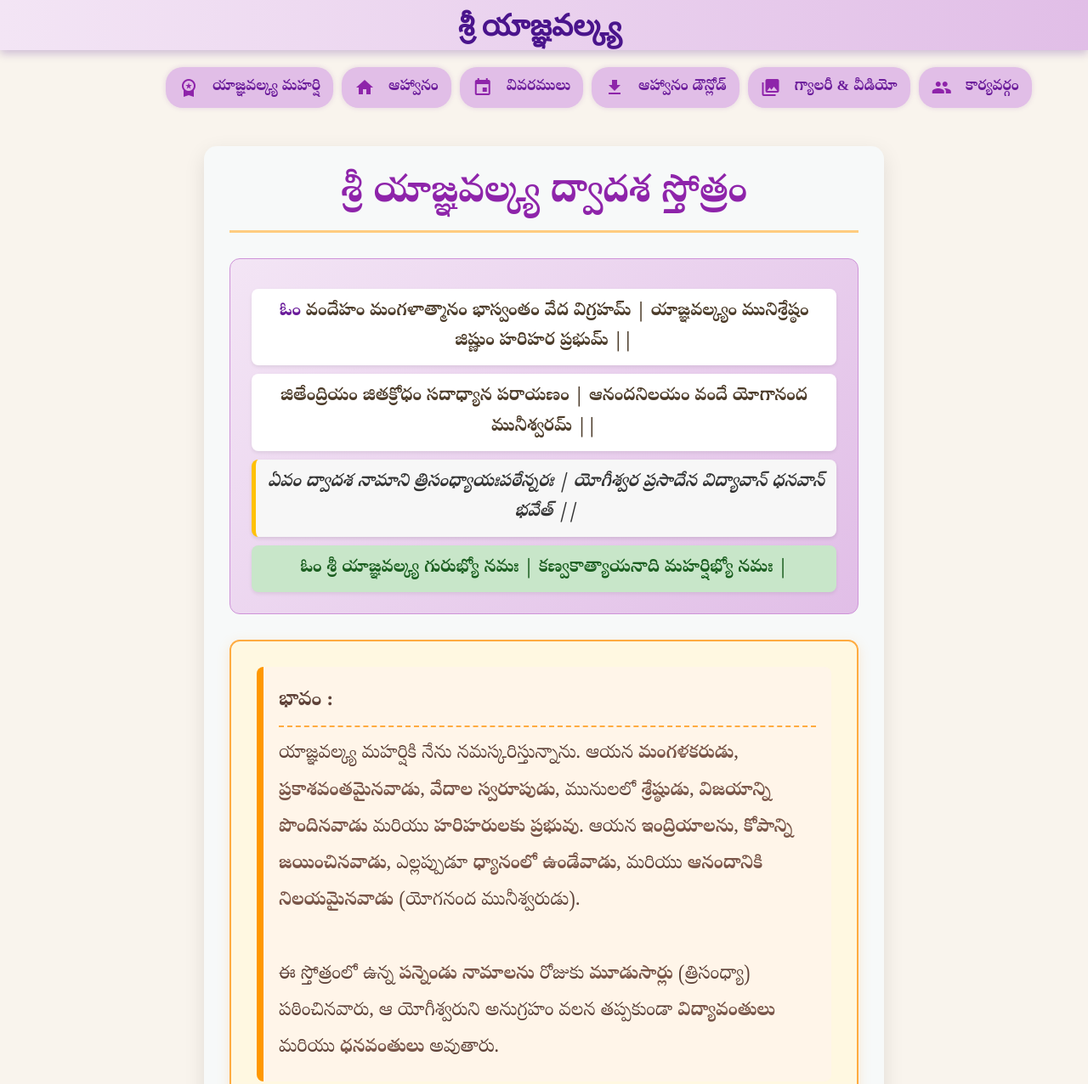
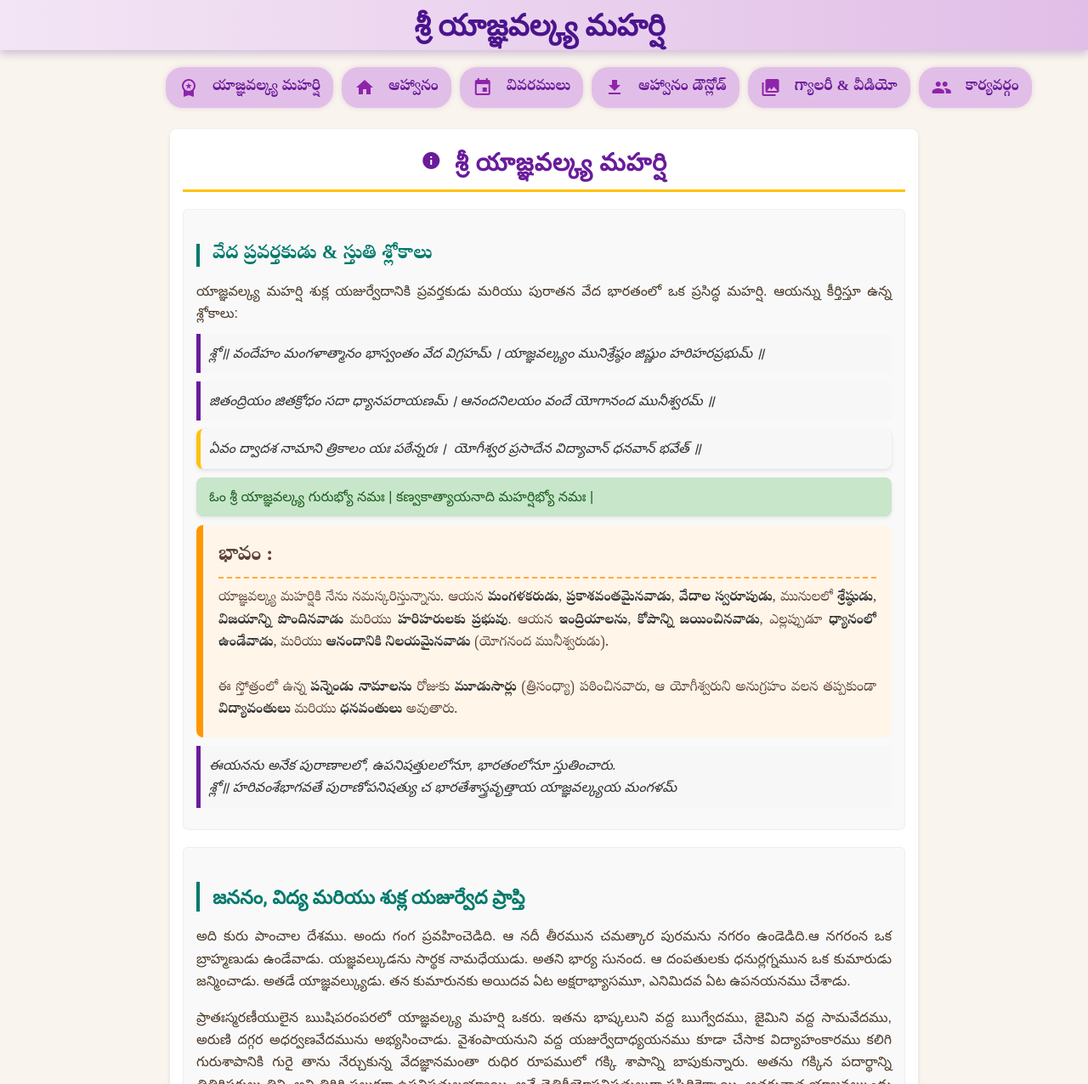
Before and after one commit to sandeepmiriyala03/Invitation, a plain HTML site: page index.html in a window 1280 px wide. Shown: the top 1276 px of the page at 85% size. Drawn offline with Linux system fonts and the light colour scheme; some packages are replaced by stand-ins of ours; a script that the page names is missing.

Commit message:
మహర్షి

```diff
--- a/index.html
+++ b/index.html
@@ -1400,10 +1400,10 @@ p {
 <div id="full-menu-container" class="combined-header">
     <header class="site-header">
         <div class="header-content">
-            <h1 class="site-title">శ్రీ యాజ్ఞవల్క్య</h1>
+            <h1 class="site-title">శ్రీ యాజ్ఞవల్క్య మహర్షి</h1>
 
             <div class="header-actions">
-   <button id="installBtn"
+        <button id="installBtn"
                     title="యాప్ ఇన్‌స్టాల్ సమాచారం"
                     aria-label="యాప్ ఇన్‌స్టాల్ సమాచారం"
                     tabindex="0">
@@ -1463,53 +1463,7 @@ p {
     </nav>
 </div>
 
-
 <main>
-
-<section id="stotra" class="stotra-section">
-
-    <div class="stotra-heading-container">
-        <h3 class="stotra-heading">
-            <b>శ్రీ యాజ్ఞవల్క్య ద్వాదశ స్తోత్రం</b>
-        </h3>
-    </div>
-
-    <div class="stotra-content-wrapper">
-        <div class="stotra-text-container">
-
-            <p class="stotra-verse">
-                <span style="color: #6a1b9a;">ఓం</span> వందేహం మంగళాత్మానం భాస్వంతం వేద విగ్రహమ్ | యాజ్ఞవల్క్యం మునిశ్రేష్ఠం జిష్ణుం హరిహర ప్రభుమ్ ||
-            </p>
-
-            <p class="stotra-verse">
-                జితేంద్రియం జితక్రోధం సదాధ్యాన పరాయణం | ఆనందనిలయం వందే యోగానంద మునీశ్వరమ్ ||
-            </p>
-
-            <p class="stotra-phala">
-                ఏవం ద్వాదశ నామాని త్రిసంధ్యాయఃపఠేన్నరః | యోగీశ్వర ప్రసాదేన విద్యావాన్ ధనవాన్ భవేత్ ||
-            </p>
-            <p class="stotra-conclusion">
-                ఓం శ్రీ యాజ్ఞవల్క్య గురుభ్యో నమః | కణ్వకాత్యాయనాది మహర్షిభ్యో నమః |
-            </p>
-        </div>
-    </div>
-
-    <div class="stotra-bhava-wrapper">
-
-        <div class="stotra-bhava-content">
-            <p class="stotra-bhava-text">
-                <span class="bhava-title">భావం :</span>
-
-                యాజ్ఞవల్క్య మహర్షికి నేను నమస్కరిస్తున్నాను. ఆయన <b class="bhava-highlight">మంగళకరుడు</b>, <b class="bhava-highlight">ప్రకాశవంతమైనవాడు</b>, <b class="bhava-highlight">వేదాల స్వరూపుడు</b>, మునులలో <b class="bhava-highlight">శ్రేష్ఠుడు</b>, <b class="bhava-highlight">విజయాన్ని పొందినవాడు</b> మరియు <b class="bhava-highlight">హరిహరులకు ప్రభువు</b>. ఆయన <b class="bhava-highlight">ఇంద్రియాలను</b>, <b class="bhava-highlight">కోపాన్ని జయించినవాడు</b>, ఎల్లప్పుడూ <b class="bhava-highlight">ధ్యానంలో ఉండేవాడు</b>, మరియు <b class="bhava-highlight">ఆనందానికి నిలయమైనవాడు</b> (యోగనంద మునీశ్వరుడు).
-                <br><br>
-                ఈ స్తోత్రంలో ఉన్న <b class="bhava-highlight">పన్నెండు నామాలను</b> రోజుకు <b class="bhava-highlight">మూడుసార్లు</b> (త్రిసంధ్యా) పఠించినవారు, ఆ యోగీశ్వరుని అనుగ్రహం వలన తప్పకుండా <b class="bhava-highlight">విద్యావంతులు</b> మరియు <b class="bhava-highlight">ధనవంతులు</b> అవుతారు.
-            </p>
-        </div>
-
-    </div>
-
-</section>
-
 <section id="about" tabindex="0" class="main-section maharshi-profile-section">
 
     <div class="about-heading-container">
@@ -1537,6 +1491,19 @@ p {
                 <p class="stotra-phala sanskrit">
                     ఏవం ద్వాదశ నామాని త్రికాలం యః పఠేన్నరః ।  యోగీశ్వర ప్రసాదేన విద్యావాన్ ధనవాన్ భవేత్ ॥
                 </p>
+                 <p class="stotra-conclusion">
+                    ఓం శ్రీ యాజ్ఞవల్క్య గురుభ్యో నమః | కణ్వకాత్యాయనాది మహర్షిభ్యో నమః |
+                </p>
+
+
+            <p class="stotra-bhava-text">
+                <span class="bhava-title">భావం :</span>
+
+                యాజ్ఞవల్క్య మహర్షికి నేను నమస్కరిస్తున్నాను. ఆయన <b class="bhava-highlight">మంగళకరుడు</b>, <b class="bhava-highlight">ప్రకాశవంతమైనవాడు</b>, <b class="bhava-highlight">వేదాల స్వరూపుడు</b>, మునులలో <b class="bhava-highlight">శ్రేష్ఠుడు</b>, <b class="bhava-highlight">విజయాన్ని పొందినవాడు</b> మరియు <b class="bhava-highlight">హరిహరులకు ప్రభువు</b>. ఆయన <b class="bhava-highlight">ఇంద్రియాలను</b>, <b class="bhava-highlight">కోపాన్ని జయించినవాడు</b>, ఎల్లప్పుడూ <b class="bhava-highlight">ధ్యానంలో ఉండేవాడు</b>, మరియు <b class="bhava-highlight">ఆనందానికి నిలయమైనవాడు</b> (యోగనంద మునీశ్వరుడు).
+                <br><br>
+                ఈ స్తోత్రంలో ఉన్న <b class="bhava-highlight">పన్నెండు నామాలను</b> రోజుకు <b class="bhava-highlight">మూడుసార్లు</b> (త్రిసంధ్యా) పఠించినవారు, ఆ యోగీశ్వరుని అనుగ్రహం వలన తప్పకుండా <b class="bhava-highlight">విద్యావంతులు</b> మరియు <b class="bhava-highlight">ధనవంతులు</b> అవుతారు.
+            </p>
+
                 <p class="stotra-praise-verse">
                     ఈయనను అనేక పురాణాలలో, ఉపనిషత్తులలోనూ, భారతంలోనూ స్తుతించారు.
                     <br>
```
